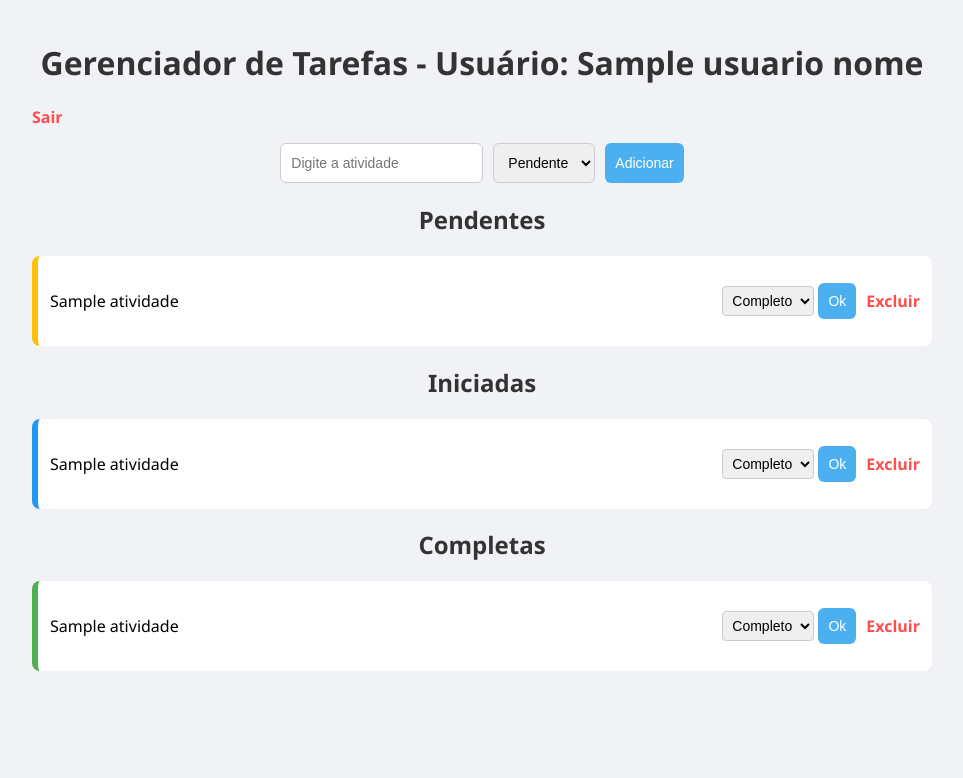
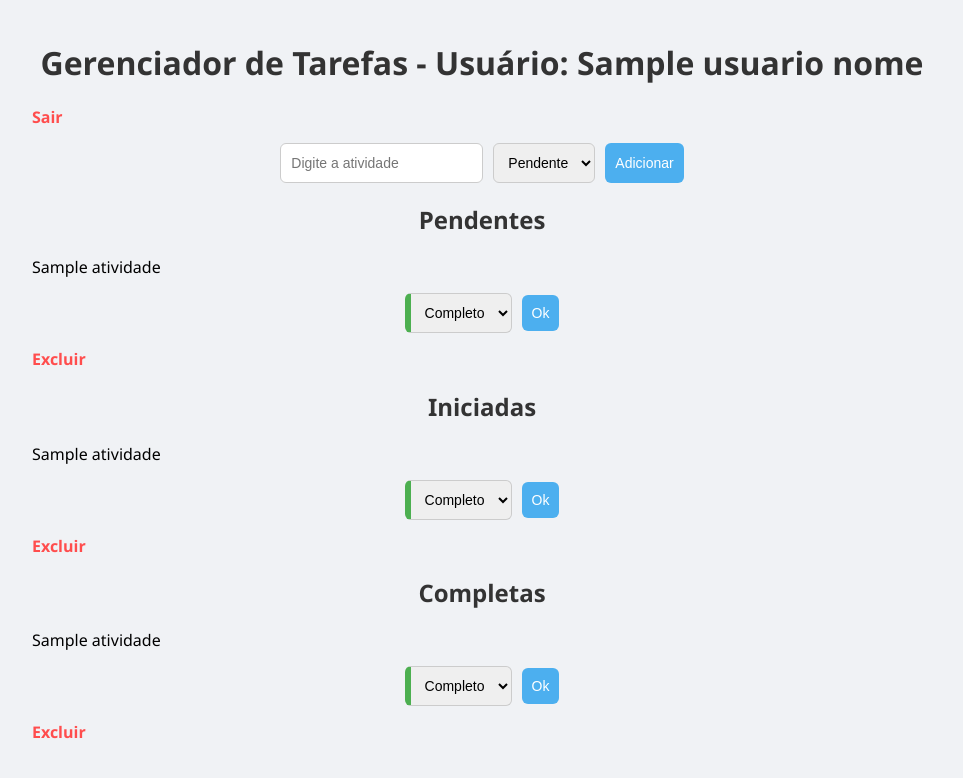
Before and after one commit to Wellikson/tarefas, a Flask app: template templates/index.html in a window 1280 px wide. Shown: the top 778 px of the page, without its empty margins (158-1121 px from the left). Run offline with Flask 3, Linux system fonts and the light colour scheme; the template is opened without the code that fills it: most values are stand-ins (such as "Sample title", 1, 10 or a date in 2020).

Commit message:
Update index.html

```diff
--- a/templates/index.html
+++ b/templates/index.html
@@ -7,11 +7,12 @@
 </head>
 <body>
     <h1>Gerenciador de Tarefas - Usuário: {{ usuario_nome }}</h1>
-    <a href="/logout">Sair</a>
+    <a href="/logout" class="logout">Sair</a>
 
+    <!-- Formulário de adicionar -->
     <form action="/add" method="POST">
         <input type="text" name="atividade" placeholder="Digite a atividade" required />
-        <select name="status">
+        <select name="status" aria-label="Status da tarefa">
             <option value="Pendente">Pendente</option>
             <option value="Iniciado">Iniciado</option>
             <option value="Completo">Completo</option>
@@ -19,63 +20,66 @@
         <button type="submit">Adicionar</button>
     </form>
 
+    <!-- Pendentes -->
     <h2>Pendentes</h2>
     <ul>
         {% for t in pendentes %}
-        <li class="task-card status-pendente">
-            <div class="task-info">{{ t.atividade }}</div>
-            <form action="/update/{{ t.id }}" method="POST" style="display:inline">
-                <select name="status" class="status-select">
+        <li>
+            <span>{{ t.atividade }}</span>
+            <form action="/update/{{ t.id }}" method="POST" style="display:flex;align-items:center;">
+                <select name="status" class="status-{{ t.status|lower }}">
                     <option value="Pendente" {% if t.status == "Pendente" %}selected{% endif %}>Pendente</option>
                     <option value="Iniciado" {% if t.status == "Iniciado" %}selected{% endif %}>Iniciado</option>
                     <option value="Completo" {% if t.status == "Completo" %}selected{% endif %}>Completo</option>
                 </select>
                 <button type="submit">Ok</button>
             </form>
-            <a href="/delete/{{ t.id }}" class="delete-link">Excluir</a>
+            <a href="/delete/{{ t.id }}" class="delete">Excluir</a>
         </li>
         {% else %}
-        <li>Nenhuma tarefa pendente.</li>
+        <li><span>Nenhuma tarefa pendente.</span></li>
         {% endfor %}
     </ul>
 
+    <!-- Iniciadas -->
     <h2>Iniciadas</h2>
     <ul>
         {% for t in iniciadas %}
-        <li class="task-card status-iniciado">
-            <div class="task-info">{{ t.atividade }}</div>
-            <form action="/update/{{ t.id }}" method="POST" style="display:inline">
-                <select name="status" class="status-select">
+        <li>
+            <span>{{ t.atividade }}</span>
+            <form action="/update/{{ t.id }}" method="POST" style="display:flex;align-items:center;">
+                <select name="status" class="status-{{ t.status|lower }}">
                     <option value="Pendente" {% if t.status == "Pendente" %}selected{% endif %}>Pendente</option>
                     <option value="Iniciado" {% if t.status == "Iniciado" %}selected{% endif %}>Iniciado</option>
                     <option value="Completo" {% if t.status == "Completo" %}selected{% endif %}>Completo</option>
                 </select>
                 <button type="submit">Ok</button>
             </form>
-            <a href="/delete/{{ t.id }}" class="delete-link">Excluir</a>
+            <a href="/delete/{{ t.id }}" class="delete">Excluir</a>
         </li>
         {% else %}
-        <li>Nenhuma tarefa iniciada.</li>
+        <li><span>Nenhuma tarefa iniciada.</span></li>
         {% endfor %}
     </ul>
 
+    <!-- Completas -->
     <h2>Completas</h2>
     <ul>
         {% for t in completas %}
-        <li class="task-card status-completo">
-            <div class="task-info">{{ t.atividade }}</div>
-            <form action="/update/{{ t.id }}" method="POST" style="display:inline">
-                <select name="status" class="status-select">
+        <li>
+            <span>{{ t.atividade }}</span>
+            <form action="/update/{{ t.id }}" method="POST" style="display:flex;align-items:center;">
+                <select name="status" class="status-{{ t.status|lower }}">
                     <option value="Pendente" {% if t.status == "Pendente" %}selected{% endif %}>Pendente</option>
                     <option value="Iniciado" {% if t.status == "Iniciado" %}selected{% endif %}>Iniciado</option>
                     <option value="Completo" {% if t.status == "Completo" %}selected{% endif %}>Completo</option>
                 </select>
                 <button type="submit">Ok</button>
             </form>
-            <a href="/delete/{{ t.id }}" class="delete-link">Excluir</a>
+            <a href="/delete/{{ t.id }}" class="delete">Excluir</a>
         </li>
         {% else %}
-        <li>Nenhuma tarefa completa.</li>
+        <li><span>Nenhuma tarefa completa.</span></li>
         {% endfor %}
     </ul>
 </body>
```
